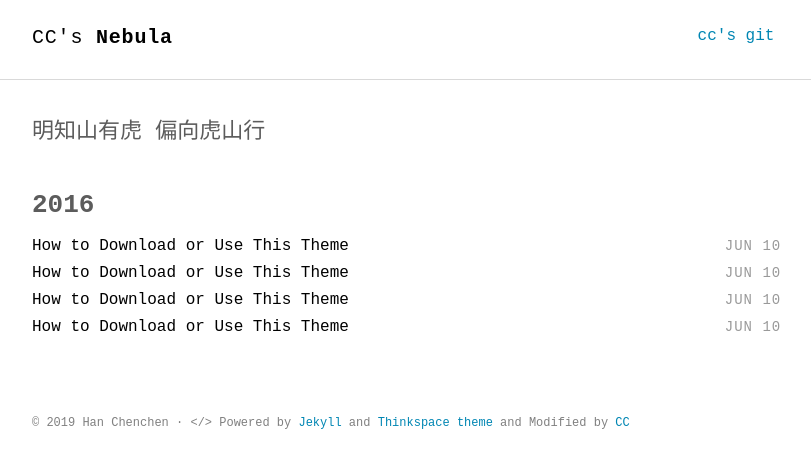
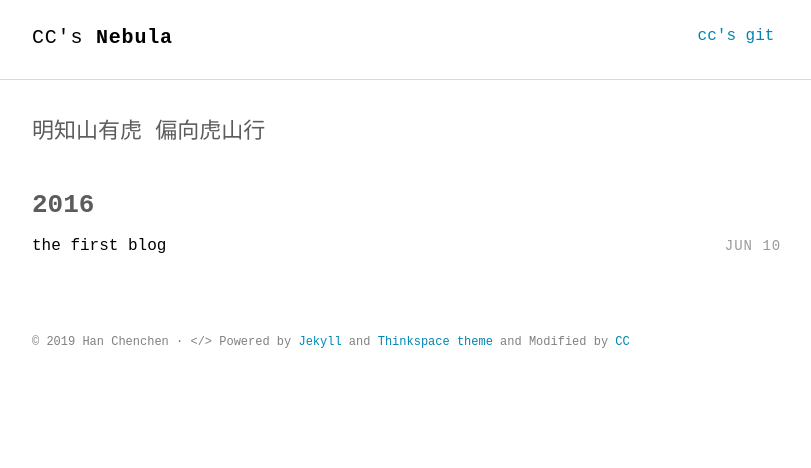
Before and after one commit to hanchenchen/hanchenchen.github.io, a Jekyll site: the page built from index.html, in a window 1280 px wide. Shown: the top 468 px of the page, without its empty margins (232-1043 px from the left). Built offline with Jekyll 4.4.1, drawn with Linux system fonts in a browser that asks for light colours; some web fonts are replaced.

Commit message:
cc's blog 1.0

```diff
--- a/_posts/2016-06-10-demo 2.md
+++ /dev/null
@@ -1,24 +0,0 @@
----
-layout: page
-title: "How to Download or Use This Theme"
-comments: true
-description: "How to Download or Use This Theme"
-keywords: "dummy content"
----
-
-### Use this theme as you main site
-
-- Download or fork the master branch of this theme repo into your GitHub account.
-- Rename the repo into something like `your_username.github.io`.
-- Edit `_config.yml` file to your preferences.
-- Edit `about.md` file for your About page.
-- Inside `_posts` folder, there are sample of blog entries. Learn from it and start yours.
-- Now, visit `http://your_username.github.io` and you should see your blog running.
-
-### Use this theme as a project page
-
-If you want to use this theme as a project page blog, you don't need to rename the theme repo into `your_username.github.io`.
-
-All you need to do, open `_config.yml` file, change `baseurl` to your project name which contains this theme, e.g. `baseurl: "/myproject"`.
-
-#### Cheers!
--- a/_posts/2016-06-10-demo 3.md
+++ /dev/null
@@ -1,24 +0,0 @@
----
-layout: default
-title: "How to Download or Use This Theme"
-comments: false
-description: "How to Download or Use This Theme"
-keywords: "dummy content"
----
-
-### Use this theme as you main site
-
-- Download or fork the master branch of this theme repo into your GitHub account.
-- Rename the repo into something like `your_username.github.io`.
-- Edit `_config.yml` file to your preferences.
-- Edit `about.md` file for your About page.
-- Inside `_posts` folder, there are sample of blog entries. Learn from it and start yours.
-- Now, visit `http://your_username.github.io` and you should see your blog running.
-
-### Use this theme as a project page
-
-If you want to use this theme as a project page blog, you don't need to rename the theme repo into `your_username.github.io`.
-
-All you need to do, open `_config.yml` file, change `baseurl` to your project name which contains this theme, e.g. `baseurl: "/myproject"`.
-
-#### Cheers!
--- a/_posts/2016-06-10-demo.md
+++ /dev/null
@@ -1,24 +0,0 @@
----
-layout: post
-title: "How to Download or Use This Theme"
-comments: true
-description: "How to Download or Use This Theme"
-keywords: "dummy content"
----
-
-### Use this theme as you main site
-
-- Download or fork the master branch of this theme repo into your GitHub account.
-- Rename the repo into something like `your_username.github.io`.
-- Edit `_config.yml` file to your preferences.
-- Edit `about.md` file for your About page.
-- Inside `_posts` folder, there are sample of blog entries. Learn from it and start yours.
-- Now, visit `http://your_username.github.io` and you should see your blog running.
-
-### Use this theme as a project page
-
-If you want to use this theme as a project page blog, you don't need to rename the theme repo into `your_username.github.io`.
-
-All you need to do, open `_config.yml` file, change `baseurl` to your project name which contains this theme, e.g. `baseurl: "/myproject"`.
-
-#### Cheers!
--- a/_posts/2016-06-10-demo 4.md
+++ b/_posts/2016-06-10-the-first-blog.md
@@ -1,9 +1,9 @@
 ---
-layout: compress
-title: "How to Download or Use This Theme"
+layout: post
+title: "the first blog"
 comments: true
-description: "How to Download or Use This Theme"
-keywords: "dummy content"
+description: ""
+keywords: "GitHub.io "
 ---
 
 ### Use this theme as you main site
```
